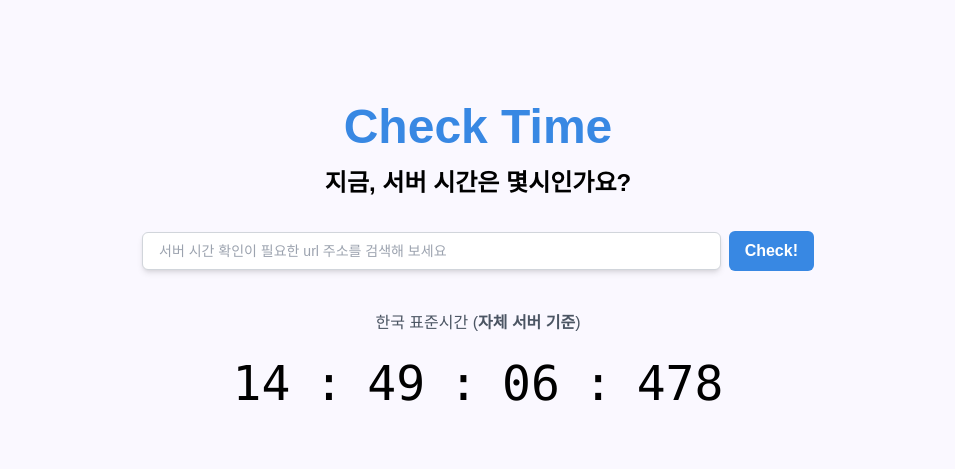
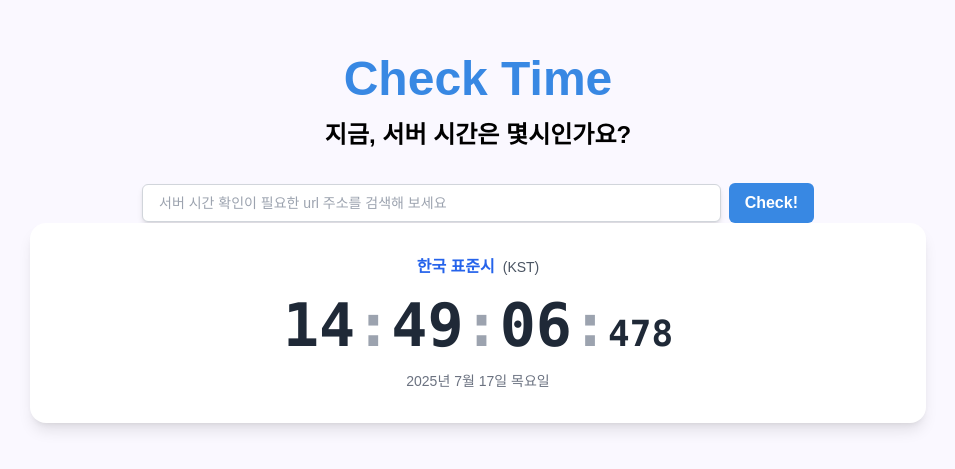
Before and after one commit to cl-o-lc/CheckTime-Frontend, a Next.js app: page / in a window 1280 px wide. Shown: the part 145-614 px from the top of the page, without its empty margins (162-1117 px from the left). Built offline with nearby package versions, Linux system fonts and the light colour scheme; no server answers.

Commit message:
refactor: props로 제어, ui 변경(정원)

```diff
--- a/src/components/KoreanStandaradTime.tsx
+++ b/src/components/KoreanStandaradTime.tsx
@@ -2,7 +2,11 @@
 
 import { useEffect, useState } from 'react';
 
-export default function KoreanStandardTime() {
+export default function KoreanStandardTime({
+  showMilliseconds = true,
+}: {
+  showMilliseconds?: boolean;
+}) {
   const [time, setTime] = useState<Date | null>(null);
 
   useEffect(() => {
@@ -33,28 +37,65 @@ export default function KoreanStandardTime() {
   }, []);
 
   if (!time) {
-    return <p className="mt-4 text-gray-400 text-lg">시간을 불러오는 중...</p>;
+    return (
+      <div className="w-full max-w-4xl mx-auto bg-white rounded-2xl shadow-lg p-8 mb-8">
+        <div className="text-center text-gray-400 text-xl">
+          시간을 불러오는 중...
+        </div>
+      </div>
+    );
   }
 
-  const hours = String(time.getHours()).padStart(2, '0');
-  const minutes = String(time.getMinutes()).padStart(2, '0');
-  const seconds = String(time.getSeconds()).padStart(2, '0');
-  const millis = String(time.getMilliseconds()).padStart(3, '0');
+  const formatTime = (date: Date) => {
+    const hours = String(date.getHours()).padStart(2, '0');
+    const minutes = String(date.getMinutes()).padStart(2, '0');
+    const seconds = String(date.getSeconds()).padStart(2, '0');
+    const millis = String(date.getMilliseconds()).padStart(3, '0');
+    return `${hours}:${minutes}:${seconds}.${millis}`;
+  };
 
   return (
-    <>
-      <p className="mt-10 text-gray-600 font-medium text-base">
-        한국 표준시간 (<span className="font-semibold">자체 서버 기준</span>)
-      </p>
-      <div className="mt-6 flex items-center space-x-6 text-5xl font-mono">
-        <span>{hours}</span>
-        <span>:</span>
-        <span>{minutes}</span>
-        <span>:</span>
-        <span>{seconds}</span>
-        <span>:</span>
-        <span>{millis}</span>
+    <div className="w-full max-w-4xl mx-auto bg-white rounded-2xl shadow-lg p-8 mb-8">
+      <div className="text-center mb-4">
+        <div className="text-gray-600 mb-2">
+          <span className="font-semibold text-blue-600">한국 표준시</span>
+          <span className="text-sm ml-2">(KST)</span>
+        </div>
       </div>
-    </>
+
+      <div className="text-center">
+        <div className="text-6xl font-bold text-gray-800 font-mono">
+          {(() => {
+            const [h, m, s, ms] = formatTime(time).split(/[:.]/);
+            return (
+              <>
+                <span>{h}</span>
+                <span className="text-gray-400">:</span>
+                <span>{m}</span>
+                <span className="text-gray-400">:</span>
+                <span>{s}</span>
+                {showMilliseconds && (
+                  <>
+                    <span className="text-gray-400">:</span>
+                    <span className="text-4xl">{ms}</span>
+                  </>
+                )}
+              </>
+            );
+          })()}
+        </div>
+      </div>
+
+      <div className="text-center mt-4">
+        <div className="text-gray-500 text-sm">
+          {time.toLocaleDateString('ko-KR', {
+            year: 'numeric',
+            month: 'long',
+            day: 'numeric',
+            weekday: 'long',
+          })}
+        </div>
+      </div>
+    </div>
   );
 }
```
